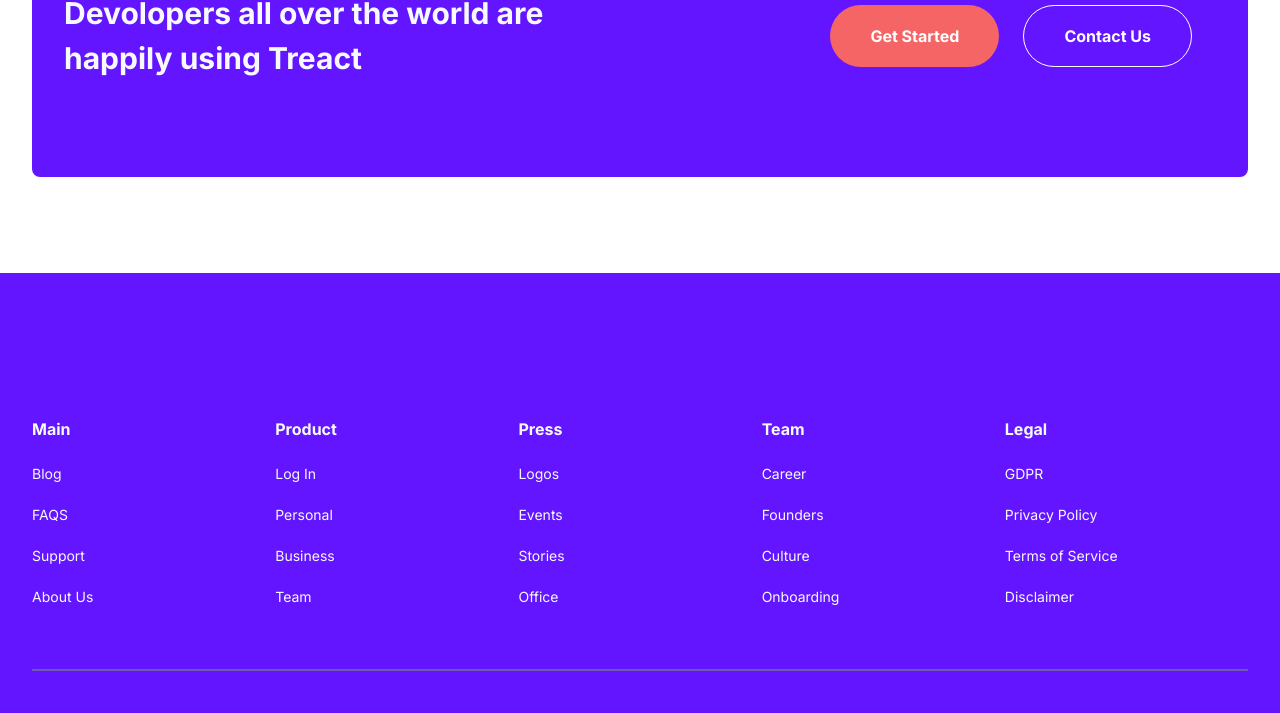
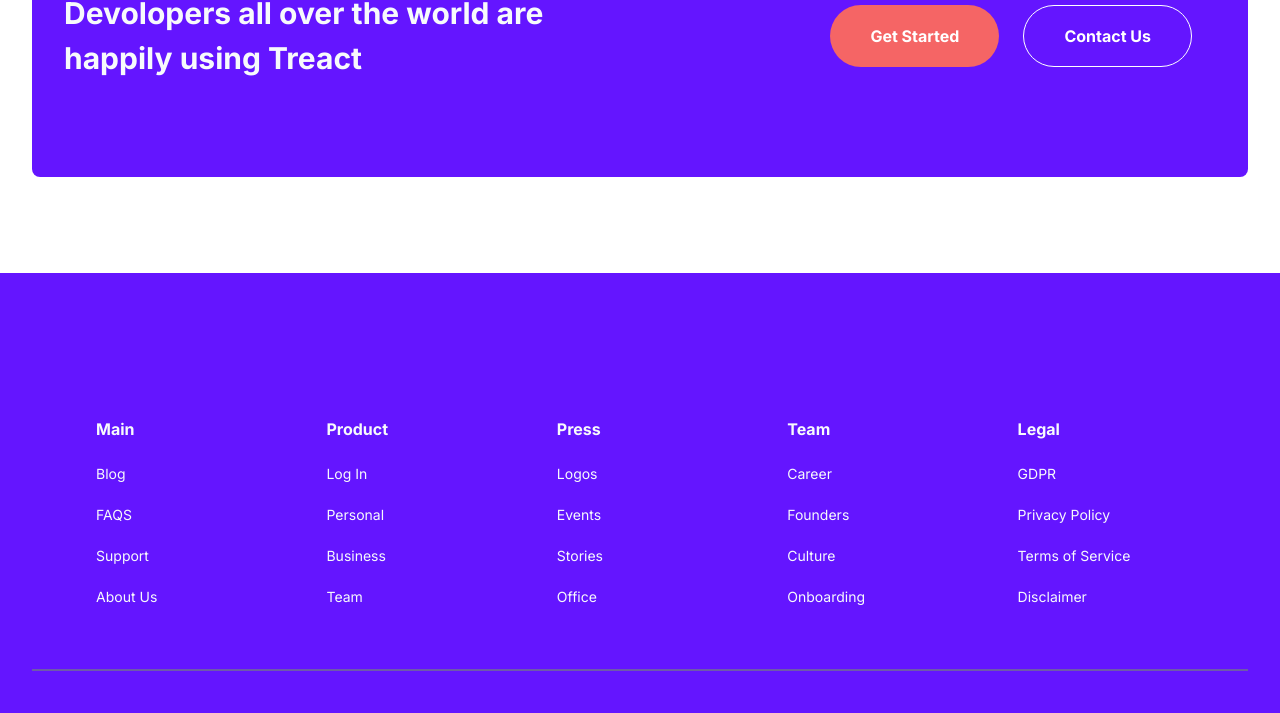
Before and after one commit to zach-lenhart/2nd-section-final-project, a plain HTML site: page index.html in a window 1280 px wide. Shown: the part 5788-6501 px from the top of the page. Drawn offline with Linux system fonts and the light colour scheme.

Commit message:
updated footer

```diff
--- a/styles.css
+++ b/styles.css
@@ -904,6 +904,7 @@ footer {
   align-items: center;
   justify-content: flex-end;
   width: 100%;
+  padding-left: 64px;
 }
 .footer__column {
   width: calc(100% / 5);
@@ -924,6 +925,9 @@ footer {
   display: flex;
   align-items: center;
 
+}
+.footer__column--link:nth-child(5){
+  padding-right: 0;
 }
 .footer__links {
   display: flex;
```
